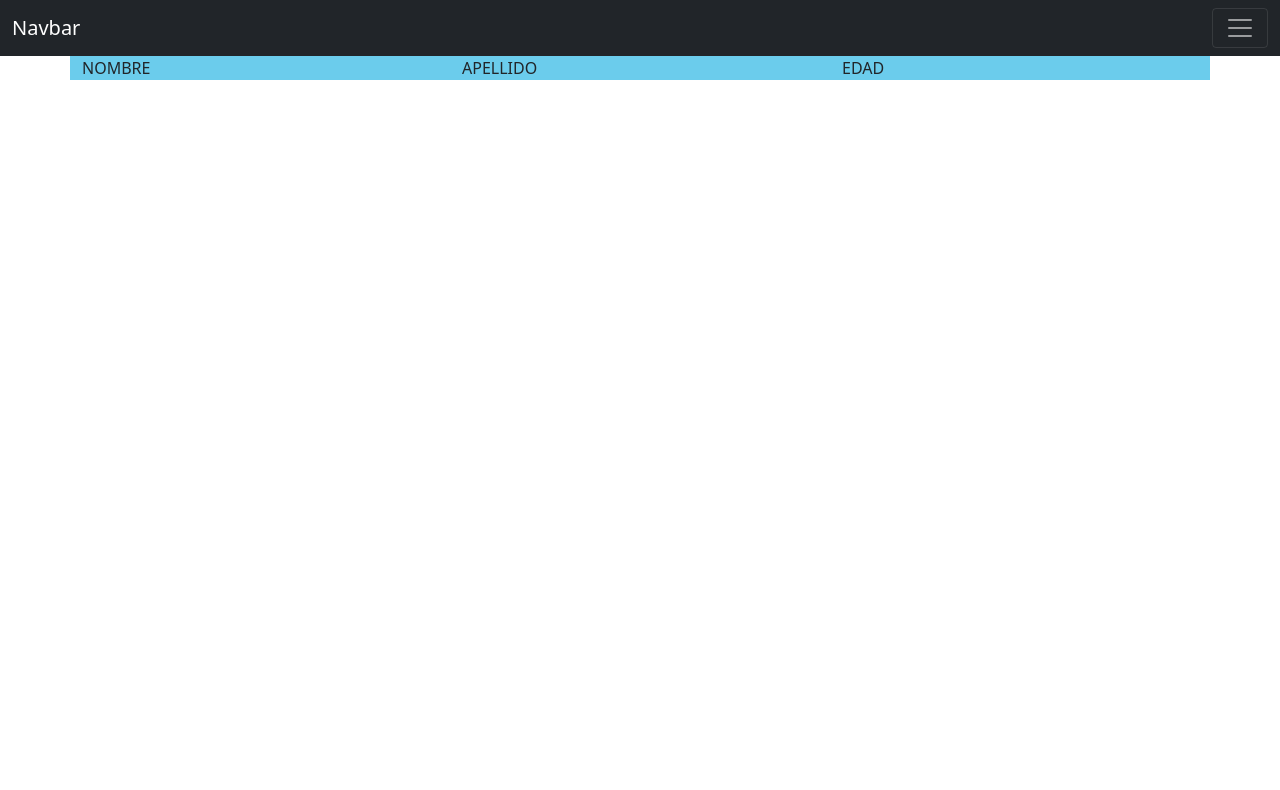
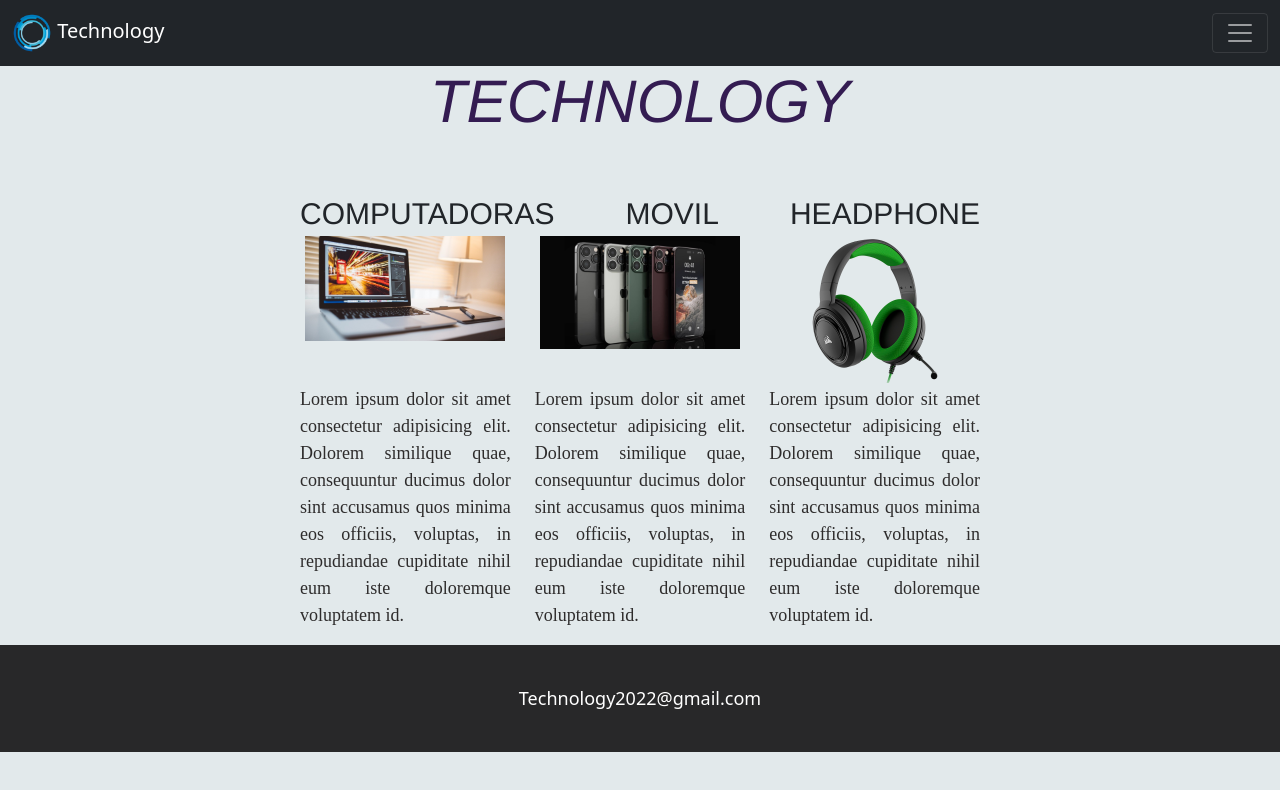
Before and after one commit to TanyReyes/parcial2, a plain HTML site: page index.html in a window 1280 px wide. Drawn offline with nearby package versions, Linux system fonts and the light colour scheme.

Commit message:
Finalizado

```diff
--- /dev/null
+++ b/css/estilo.css
@@ -0,0 +1,33 @@
+
+body{
+    background: rgb(226, 233, 235);
+}
+h1 {
+    text-align: center;
+    font-family: 'Franklin Gothic Medium', 'Arial Narrow', Arial, sans-serif;
+    font-style: italic;
+    color: rgb(52, 28, 82);
+    font-size: 60px;
+}
+
+.container1{
+margin-left: 300px;
+margin-right: 300px;
+font-style: normal;
+font-family: 'Franklin Gothic Medium', 'Arial Narrow', Arial, sans-serif;
+font-size: 30px;
+}
+.col-sm p{
+    font-family: 'Times New Roman', Times, serif;
+    text-align: justify;
+    color: rgb(46, 44, 44);
+    font-size:18px;
+}
+
+.footer {
+    padding: 40px;
+    text-align: center;
+    font-size: 18px;
+    background: rgb(40, 40, 41);
+    color: white;
+}
--- a/index.html
+++ b/index.html
@@ -7,27 +7,27 @@
 
     <!-- Bootstrap CSS -->
     <link href="https://cdn.jsdelivr.net/npm/bootstrap@5.1.3/dist/css/bootstrap.min.css" rel="stylesheet" integrity="sha384-1BmE4kWBq78iYhFldvKuhfTAU6auU8tT94WrHftjDbrCEXSU1oBoqyl2QvZ6jIW3" crossorigin="anonymous">
-
-    <title>Parcial 2</title>
+    <link rel="stylesheet" href="css/estilo.css"
+    <title></title>
   </head>
   <body>
         <nav class="navbar navbar-dark bg-dark" style="background-color: #e3f2fd;">
             <div class="container-fluid">
-              <a class="navbar-brand" href="#">Navbar</a>
+              <a class="navbar-brand" href="index.html"> <img src="img/logo.png" width="40px"> Technology </a>
               <button class="navbar-toggler" type="button" data-bs-toggle="collapse" data-bs-target="#navbarSupportedContent" aria-controls="navbarSupportedContent" aria-expanded="false" aria-label="Toggle navigation">
                 <span class="navbar-toggler-icon"></span>
               </button>
               <div class="collapse navbar-collapse" id="navbarSupportedContent">
                 <ul class="navbar-nav me-auto mb-2 mb-lg-0">
                   <li class="nav-item">
-                    <a class="nav-link active" aria-current="page" href="#">Home</a>
+                    <a class="nav-link active" aria-current="page" href="#">INICIO</a>
                   </li>
                   <li class="nav-item">
-                    <a class="nav-link" href="#">Link</a>
+                    <a class="nav-link" href="#">Conocenos</a>
                   </li>
                   <li class="nav-item dropdown">
-                    <a class="nav-link dropdown-toggle" href="#" id="navbarDropdown" role="button" data-bs-toggle="dropdown" aria-expanded="false">
-                      Dropdown
+                    <a class="nav-link dropdown-toggle" href="#" id="navbarDropdown" role="button" data-toggle="dropdown" aria-haspopup="true" aria-expanded="false">
+                      Accesorios
                     </a>
                     <ul class="dropdown-menu" aria-labelledby="navbarDropdown">
                       <li><a class="dropdown-item" href="#">Action</a></li>
@@ -37,7 +37,7 @@
                     </ul>
                   </li>
                   <li class="nav-item">
-                    <a class="nav-link disabled">Disabled</a>
+                    <a class="nav-link disabled">Computadoras</a>
                   </li>
                 </ul>
                 <form class="d-flex">
@@ -47,20 +47,58 @@
               </div>
             </div>
           </nav>
-          <div class="container">
-            <div class="row align-items-start" style="background: rgb(107, 204, 236);">
-              <div class="col">
-                NOMBRE
+
+          <h1>TECHNOLOGY</h1>
+
+          <div class="container1" >
+            <div class="row">
+              <div class="col-sm">
+                <br>
+               <center>COMPUTADORAS</center>
               </div>
-              <div class="col">
-                APELLIDO
+              <div class="col-sm">
+                <br>
+               <center>MOVIL</center>
               </div>
-              <div class="col">
-                EDAD
+              <div class="col-sm">
+                <br>
+               <center>HEADPHONE</center>
               </div>
             </div>
+          </div>
+          <div class="container1" >
+            <div class="row">
+              <div class="col-sm">
+                <center><img src="img/pc.jpg" width="200px"></center>
+              </div>
+              <div class="col-sm">
+                <center><img src="img/iphone.jpeg" width="200px"></center>
+              </div>
+              <div class="col-sm">
+               <center><img src="img/headphone.png" width="150px"></center>
+              </div>
+            </div>
+          </div>
+          <div class="container1" >
+            <div class="row">
+              <div class="col-sm">
+               <p>Lorem ipsum dolor sit amet consectetur adipisicing elit. Dolorem similique quae, consequuntur ducimus dolor sint accusamus quos minima eos officiis, voluptas, in repudiandae cupiditate nihil eum iste doloremque voluptatem id.</p>
+              </div>
+              <div class="col-sm">
+                <p>Lorem ipsum dolor sit amet consectetur adipisicing elit. Dolorem similique quae, consequuntur ducimus dolor sint accusamus quos minima eos officiis, voluptas, in repudiandae cupiditate nihil eum iste doloremque voluptatem id.</p>
+              </div>
+              <div class="col-sm">
+                <p>Lorem ipsum dolor sit amet consectetur adipisicing elit. Dolorem similique quae, consequuntur ducimus dolor sint accusamus quos minima eos officiis, voluptas, in repudiandae cupiditate nihil eum iste doloremque voluptatem id.</p>
+              </div>
+            </div>
+          </div>
 
-    <h1></h1>
+
+
+
+
+
+
 
     <!-- Optional JavaScript; choose one of the two! -->
 
@@ -72,5 +110,10 @@
     <script src="https://cdn.jsdelivr.net/npm/@popperjs/core@2.10.2/dist/umd/popper.min.js" integrity="sha384-7+zCNj/IqJ95wo16oMtfsKbZ9ccEh31eOz1HGyDuCQ6wgnyJNSYdrPa03rtR1zdB" crossorigin="anonymous"></script>
     <script src="https://cdn.jsdelivr.net/npm/bootstrap@5.1.3/dist/js/bootstrap.min.js" integrity="sha384-QJHtvGhmr9XOIpI6YVutG+2QOK9T+ZnN4kzFN1RtK3zEFEIsxhlmWl5/YESvpZ13" crossorigin="anonymous"></script>
 
+    <footer class="footer">
+      Technology2022@gmail.com
+    </footer>
   </body>
+
+
 </html>
```
Also changed, not shown: img/headphone.png (added), img/iphone.jpeg (added), img/logo.png (added), img/pc.jpg (added).
